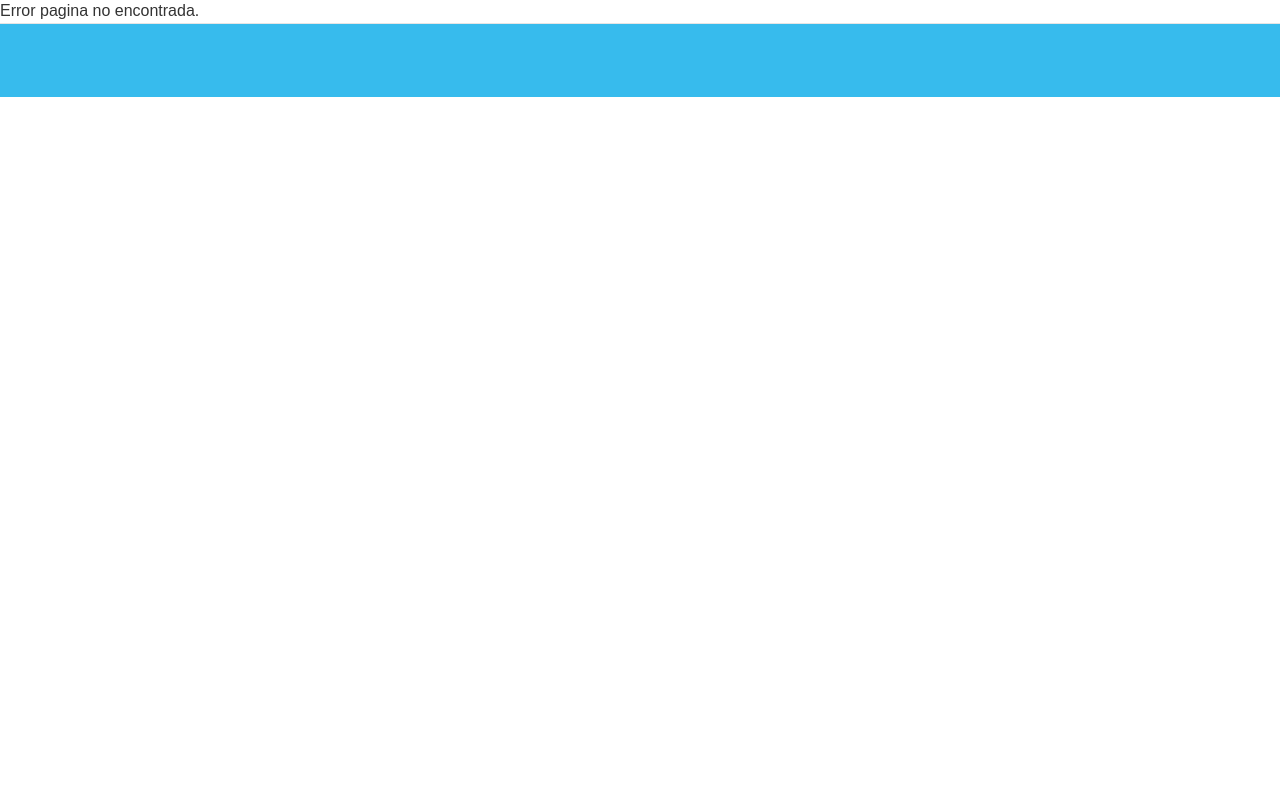
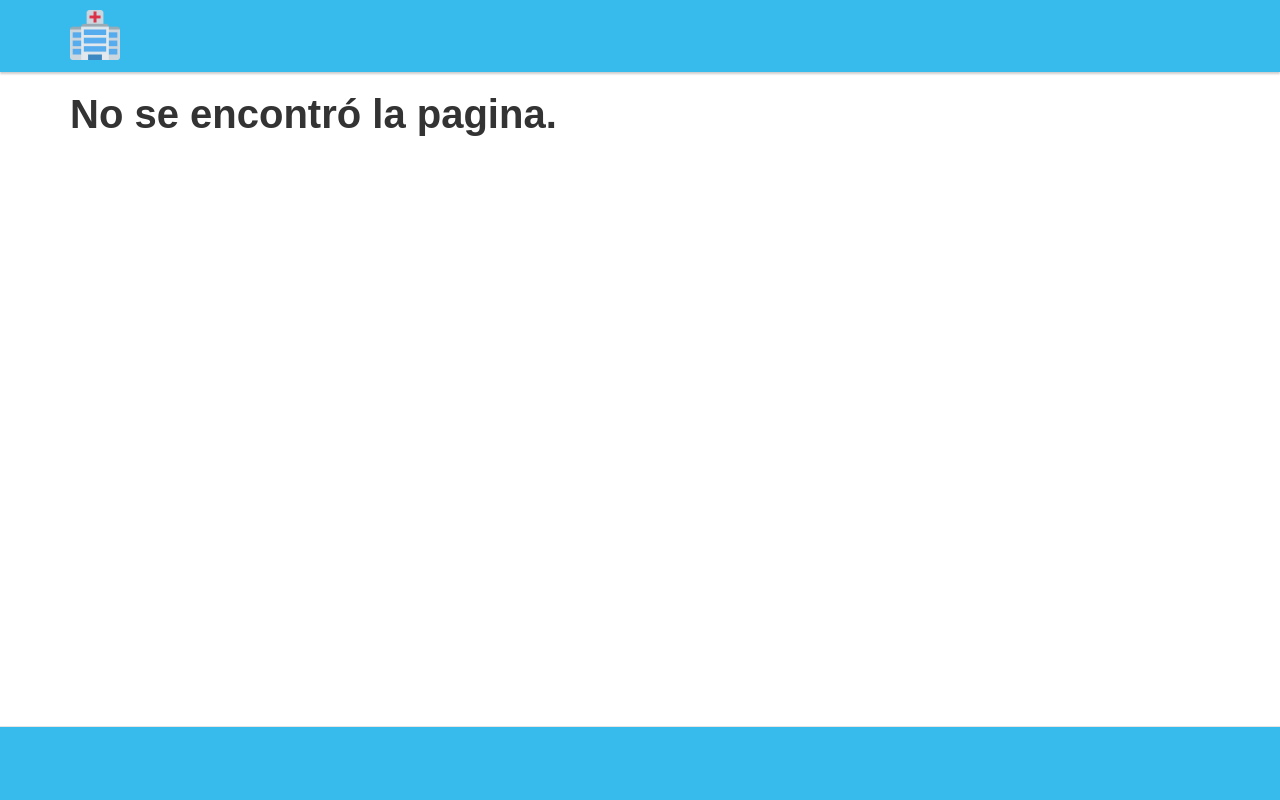
Before and after one commit to Botato300/sistema-codigo-azul, a PHP site: template views/includes/404.php in a window 1280 px wide. Run offline with PHP 8.4, Linux system fonts and the light colour scheme; the template is opened without the code that fills it, so the values that code supplies are empty; some web fonts are replaced.

Commit message:
pagina 404 actualizada

```diff
--- a/views/includes/404.php
+++ b/views/includes/404.php
@@ -1,3 +1,44 @@
-<?php
+<!DOCTYPE html>
+<html lang="es">
 
-echo "Error pagina no encontrada.";
+<head>
+    <?php require_once("head.php"); ?>
+    <title>Document</title>
+</head>
+
+<body>
+    <header>
+        <nav class="navbar navbar-top navbar-default bg-celeste-argentina" role="navigation">
+            <div class="container">
+                <div>
+                    <div class="navbar-header">
+                        <a class="navbar-brand" href="index.php" aria-label="Argentina.gob.ar Presidencia de la Nación">
+                            <img alt="" src="assets/images/logo.webp" height="50">
+                        </a>
+                        <a class="btn btn-mi-argentina btn-login visible-xs" href="index.php">
+                            <i class="icono-arg-mi-argentina fa-fw"></i>
+                        </a>
+                        <a class="btn bg-white btn-login visible-xs" href="#" onclick="$('.navbar.navbar-top').addClass('state-search');">
+                            <span class="fa fa-search fa-fw"></span>
+                        </a>
+                    </div>
+                    <div class="nav navbar-nav navbar-right hidden-xs">
+                        <a href="#" onclick="$('.navbar.navbar-top').removeClass('state-search');" class="btn btn-mi-argentina visible-xs">
+                            <i class="fa fa-times"></i>
+                        </a>
+                    </div>
+                </div>
+            </div>
+        </nav>
+    </header>
+
+    <main role="main">
+        <div class="container">
+            <h1>No se encontró la pagina.</h1>
+        </div>
+    </main>
+
+    <?php require_once("footer.php"); ?>
+</body>
+
+</html>
```
